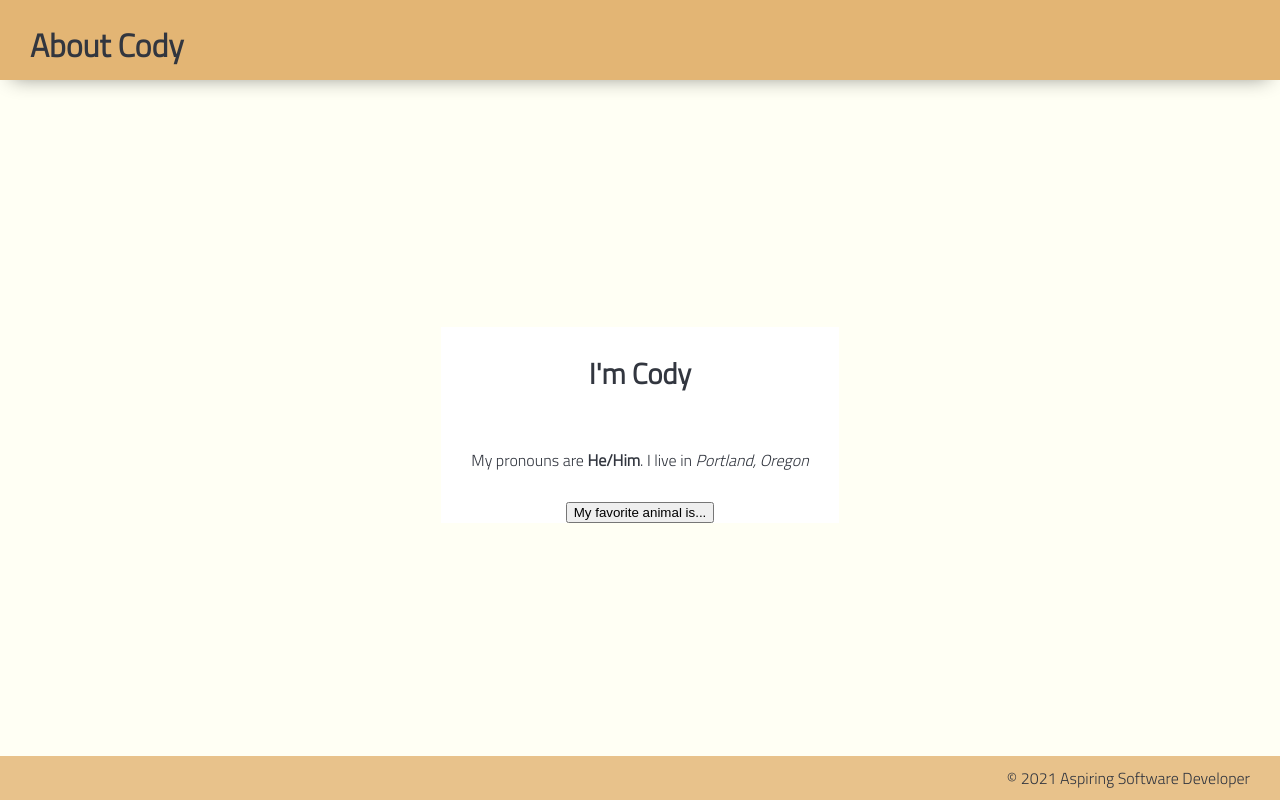
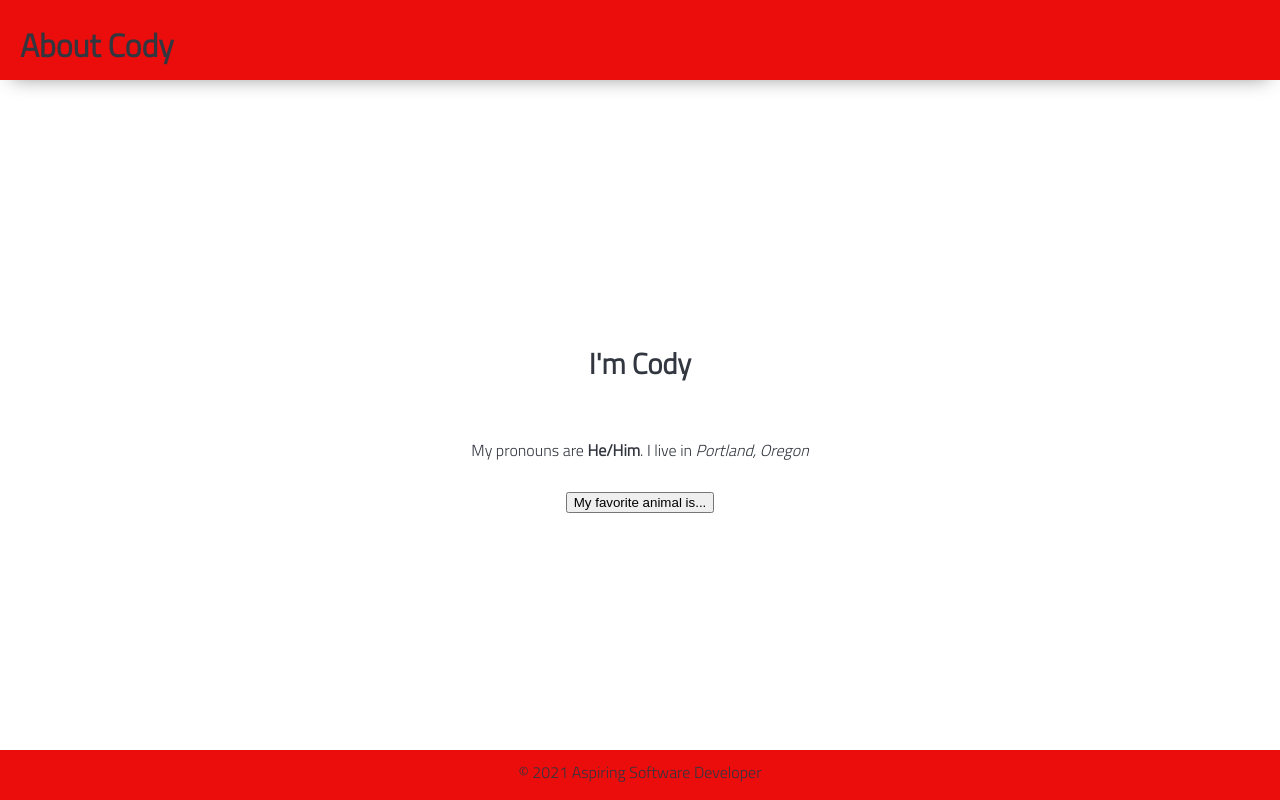
Before and after one commit to Cody-Wise/about-me-js-demo, a plain HTML site: page index.html in a window 1280 px wide. Drawn offline with Linux system fonts and the light colour scheme.

Commit message:
Updated header and footer styling

```diff
--- a/index.html
+++ b/index.html
@@ -8,9 +8,9 @@
             href="https://fonts.googleapis.com/css2?family=Titillium+Web:wght@300&display=swap"
             rel="stylesheet"
         />
+        <link rel="stylesheet" href="./styles/global.css" />
+        <link rel="stylesheet" href="./styles/reset.css" />
         <link rel="stylesheet" href="./styles/style.css" />
-        <link rel="stylesheet" href="./styles/reset.css" />
-        <link rel="stylesheet" href="./styles/global.css" />
 
         <title>About Cody</title>
     </head>
@@ -29,7 +29,7 @@ My pronouns are <span class="bold">He/Him</span>. I live in <span class="italics
 </p>
 
 <button id="btn">My favorite animal is...</button>
-<div id="animalDiv" class="hidden">Lion</div>
+<div id="animalDiv" class="hidden bold">Lion</div>
 
             </section>
 
--- a/styles/style.css
+++ b/styles/style.css
@@ -24,7 +24,7 @@ body {
     --header-height: 80px;
     --shadow: 0px 10px 20px -12px rgba(0, 0, 0, 0.45);
     --gutter: 30px;
-    --footer-height: 30px;
+    --footer-height: 50px;
 
     font-family: 'Titillium Web', sans-serif;
     background-color: var(--color2);
@@ -54,10 +54,15 @@ section {
 
 header {
     display: flex;
-    justify-content: flex-end;
-    background-color: var(--color3);
+    justify-content: flex-start;
+    background-color: rgb(235, 12, 12) ;
     height: var(--header-height);
     box-shadow: var(--shadow);
+
+}
+
+h1 {
+    margin-left: 20px;
 }
 
 h2 {
@@ -82,13 +87,16 @@ footer {
     width: 100%;
     bottom: 0;
     display: flex;
-    justify-content: flex-end;
-    background-color: var(--color3);
+    justify-content: center;
+    background-color: rgb(235, 12, 12) ;
     box-shadow: var(--shadow);
+    height: var(--footer-height);
+    padding-top: 10px;
 }
 
 .hidden {
     display: none;
+
 }
 
 .bold {
```
